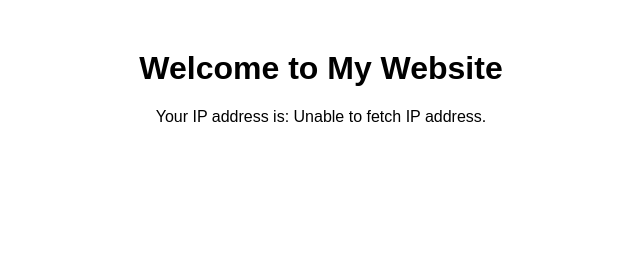
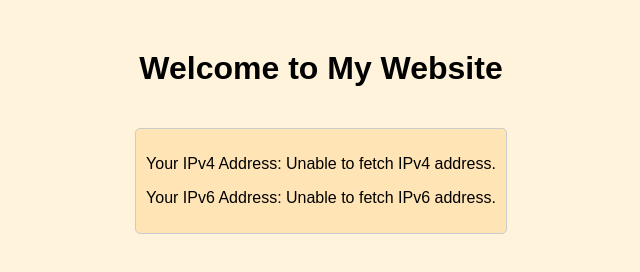
Before and after one commit to Harery/Harery.github.io, a plain HTML site: page index.html in a window 1280 px wide. Shown: the whole page, without its empty margins (319-959 px from the left). Drawn offline with Linux system fonts and the light colour scheme; no server answers.

Commit message:
Updated changes for the website

```diff
--- a/index.html
+++ b/index.html
@@ -9,23 +9,46 @@
             font-family: Arial, sans-serif;
             text-align: center;
             margin-top: 50px;
+            background-color: #fff4db;
+        }
+        .ip-container {
+            margin: 20px;
+            padding: 10px;
+            border: 1px solid #ccc;
+            border-radius: 5px;
+            background-color: #ffe4b5;
+            display: inline-block;
         }
     </style>
 </head>
 <body>
     <h1>Welcome to My Website</h1>
-    <p>Your IP address is: <span id="visitor-ip">Loading...</span></p>
+    <div class="ip-container">
+        <p>Your IPv4 Address: <span id="ipv4">Loading...</span></p>
+        <p>Your IPv6 Address: <span id="ipv6">Loading...</span></p>
+    </div>
 
     <script>
-        // Fetch the visitor's IP address using ipify API
+        // Fetch IPv4 address
         fetch('https://api.ipify.org?format=json')
             .then(response => response.json())
             .then(data => {
-                document.getElementById('visitor-ip').textContent = data.ip;
+                document.getElementById('ipv4').textContent = data.ip;
             })
             .catch(error => {
-                console.error('Error fetching IP address:', error);
-                document.getElementById('visitor-ip').textContent = 'Unable to fetch IP address.';
+                console.error('Error fetching IPv4 address:', error);
+                document.getElementById('ipv4').textContent = 'Unable to fetch IPv4 address.';
+            });
+
+        // Fetch IPv6 address
+        fetch('https://api64.ipify.org?format=json')
+            .then(response => response.json())
+            .then(data => {
+                document.getElementById('ipv6').textContent = data.ip;
+            })
+            .catch(error => {
+                console.error('Error fetching IPv6 address:', error);
+                document.getElementById('ipv6').textContent = 'Unable to fetch IPv6 address.';
             });
     </script>
 </body>
```
